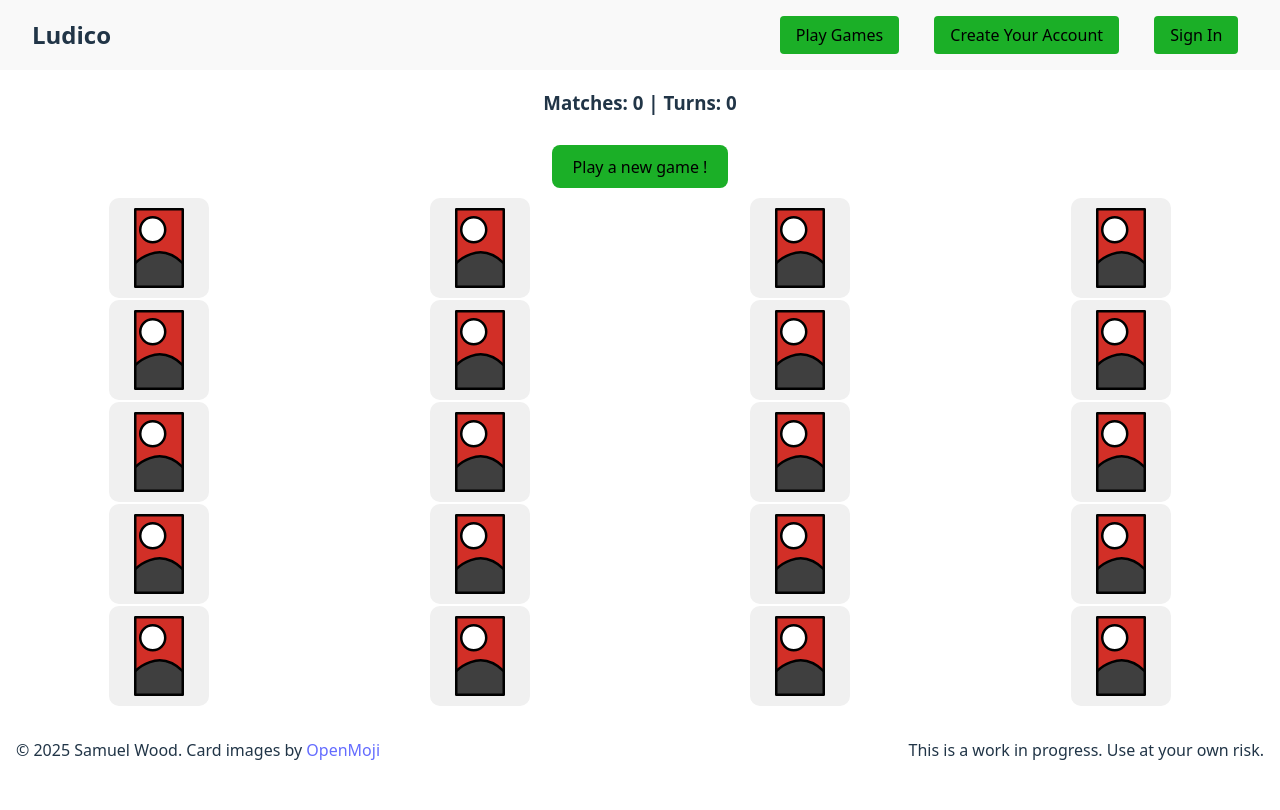
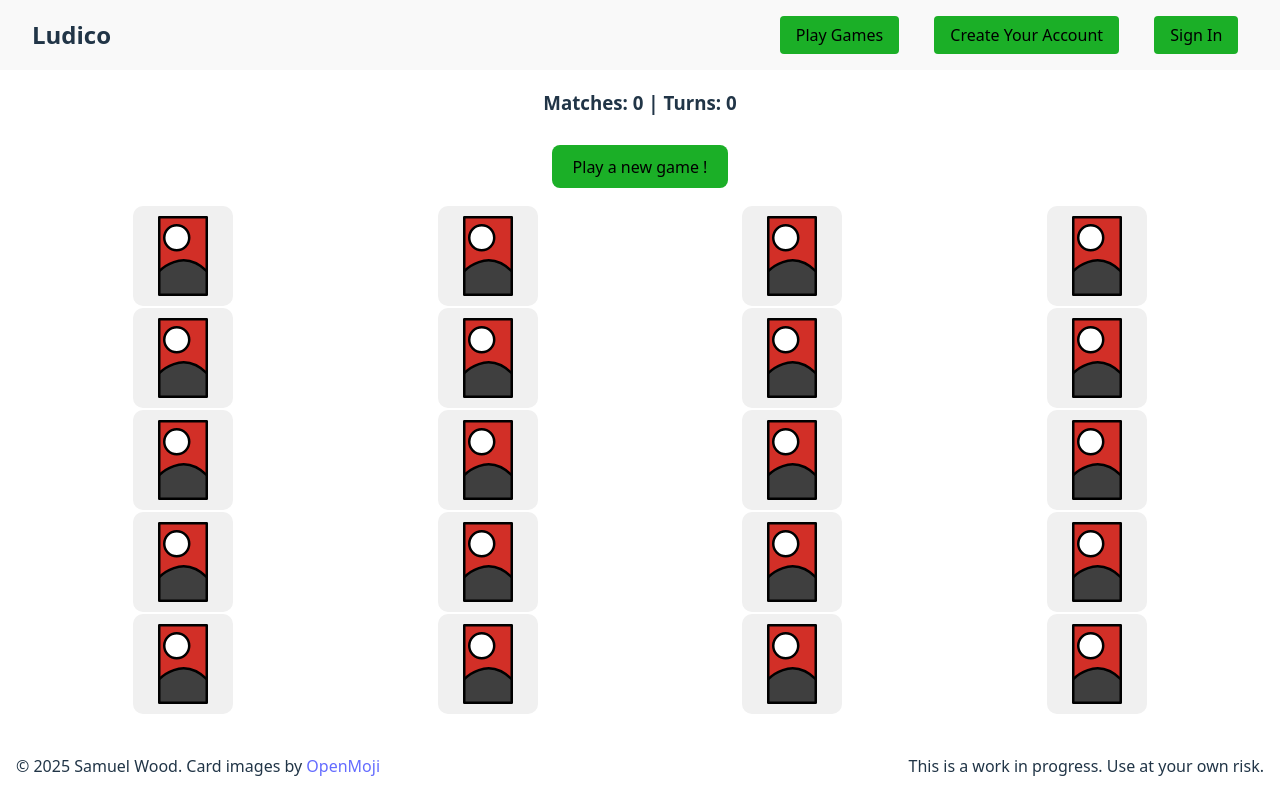
Before and after one commit to StrawberryBeds/games, a React (Vite) app: page /guest/cardSet/0 in a window 1280 px wide. Built offline with nearby package versions, Linux system fonts and the light colour scheme; no server answers.

Commit message:
Resolves horizonal scroll on GameBoard

```diff
--- a/src/componentsPlayCardSet/GameBoard.css
+++ b/src/componentsPlayCardSet/GameBoard.css
@@ -15,9 +15,9 @@
   display: grid;
   grid-template-columns: repeat(4, 1fr);
   gap: 2px;
-  width: 100%;
-  max-width: 100%;
-  margin: 0 auto;
+  width: 95%;
+  max-width: 95;
+  margin: 8px;
   padding: 0;
   justify-items: center;
 }
```
